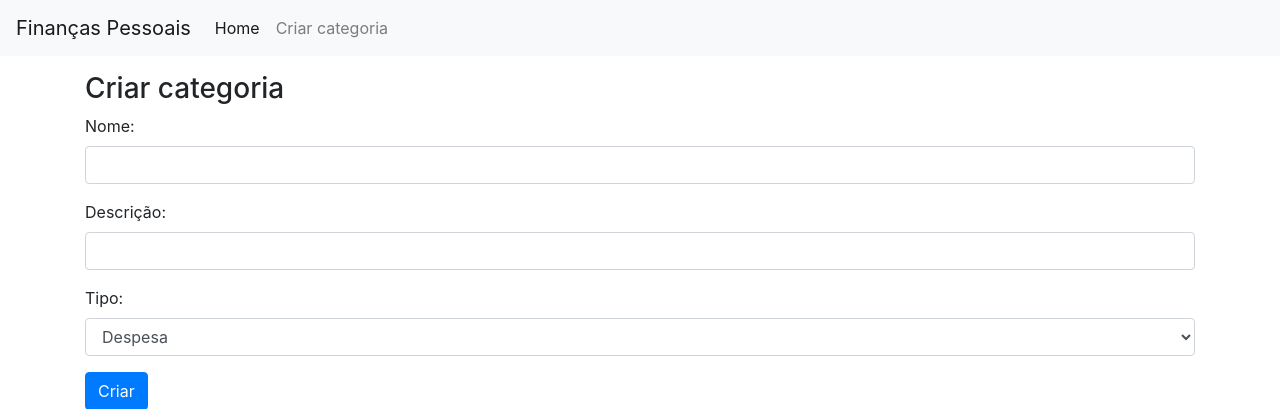
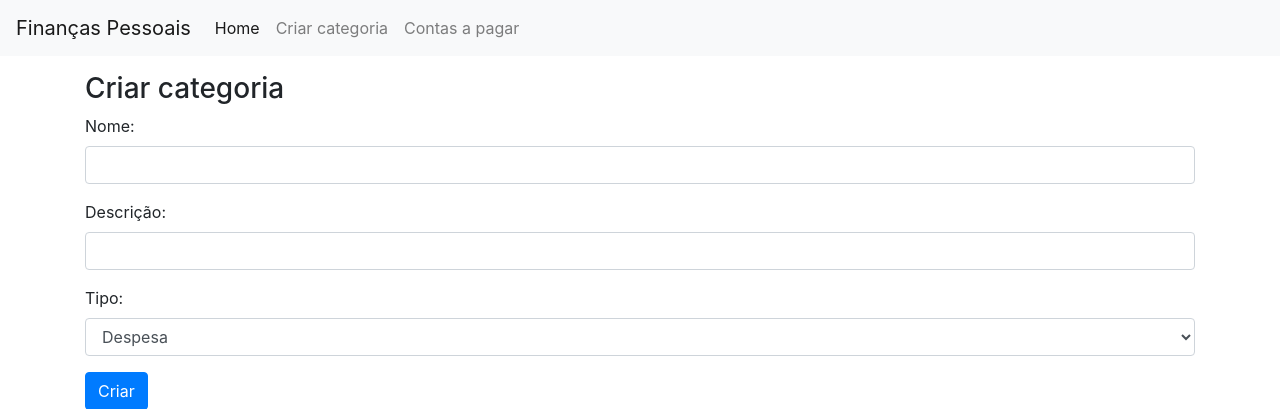
Before and after one commit to mathesbh/trabalho-final-python, a Django app: page /category/create in a window 1280 px wide. Shown: the top 409 px of the page. Run offline with Django 3.2, Linux system fonts and the light colour scheme.

Commit message:
Inclui link contas a pagar

```diff
--- a/my_app/templates/layout.html
+++ b/my_app/templates/layout.html
@@ -22,6 +22,9 @@
         <li class="nav-item">
           <a class="nav-link" href="{% url 'create_category' %}">Criar categoria</a>
         </li>
+        <li class="nav-item">
+          <a class="nav-link" href="{% url 'create_pay_bills' %}">Contas a pagar</a>
+        </li>
       </ul>
   </nav>
 
```
